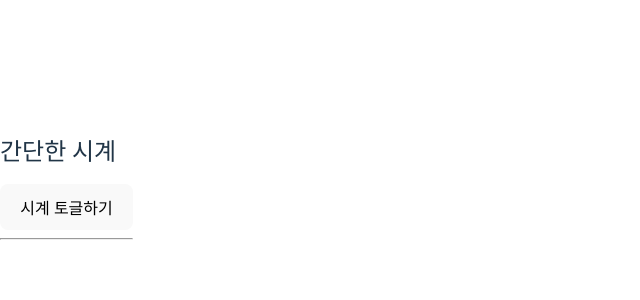
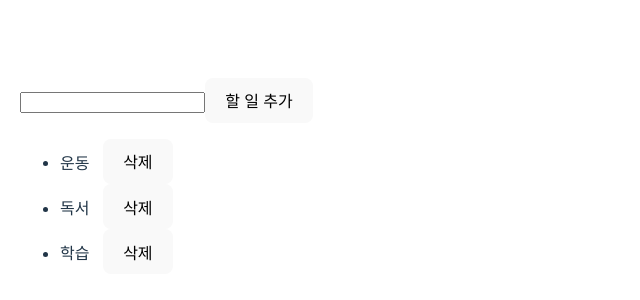
Before and after one commit to S2chanse/BCSReactStudy, a React (Vite) app in the folder Lesson5/hook-test-app/: page / in a window 1280 px wide. Shown: the part 216-516 px from the top of the page, without its empty margins (0-640 px from the left). Built offline with nearby package versions, Linux system fonts and the light colour scheme.

Commit message:
useReducer를 활용한 간단한 예제

```diff
--- /dev/null
+++ b/Lesson5/hook-test-app/src/App4.tsx
@@ -0,0 +1,55 @@
+import React, { ChangeEvent, useEffect, useReducer, useState } from 'react';
+import { TodoActionCreator, TodoItemType, TodoReducer } from './TodoReducer';
+
+type Props = {};
+
+let idNow = new Date().getTime();
+const initialTodoList: Array<TodoItemType> = [
+  { id: idNow, todo: '운동' },
+  { id: idNow + 1, todo: '독서' },
+  { id: idNow + 2, todo: '학습' },
+];
+
+function App4({}: Props) {
+  const [todoList, dispatchTodoList] = useReducer(TodoReducer, initialTodoList);
+  const [todo, setTodo] = useState('');
+  const addTodo = () => {
+    if (todo.replace(/[ ]/gi, '').length > 0) {
+      dispatchTodoList(TodoActionCreator.addTodo(todo));
+    } else {
+      alert('값을 입력해 주세요.');
+    }
+    setTodo('');
+  };
+  const deleteTodo = (id: number) => {
+    dispatchTodoList(TodoActionCreator.deleteTodo(id));
+  };
+  useEffect(() => {
+    console.log('useEffect', initialTodoList);
+  }, [initialTodoList]);
+
+  return (
+    <div style={{ padding: '20px' }}>
+      <input
+        type='text'
+        onChange={(e: ChangeEvent<HTMLInputElement>) =>
+          setTodo(e.currentTarget.value)
+        }
+        value={todo}
+      />
+      <button onClick={addTodo}>할 일 추가</button>
+      <ul>
+        {todoList.map((item) => {
+          return (
+            <li key={item.id}>
+              {item.todo} &nbsp;&nbsp;
+              <button onClick={() => deleteTodo(item.id)}>삭제</button>
+            </li>
+          );
+        })}
+      </ul>
+    </div>
+  );
+}
+
+export default App4;
--- a/Lesson5/hook-test-app/src/TodoReducer.ts
+++ b/Lesson5/hook-test-app/src/TodoReducer.ts
@@ -25,16 +25,19 @@ export type TodoActionType =
   | ReturnType<typeof TodoActionCreator.addTodo>
   | ReturnType<typeof TodoActionCreator.deleteTodo>;
 
-export const TodoReducer = (state: TodoItemType[], action: TodoActionType) => {
+export const TodoReducer = (
+  state: Array<TodoItemType>,
+  action: TodoActionType
+) => {
   switch (action.type) {
     case TODO_ACTION.ADD:
-      return produce(state, (draft) => {
+      return produce(state, (draft: Array<TodoItemType>) => {
         draft.push({ id: new Date().getTime(), todo: action.payload.todo });
       });
     case TODO_ACTION.DELETE:
       let index = state.findIndex((item) => item.id === action.payload.id);
-      return produce(state, (draft) => {
-        draft.slice(index, 1);
+      return produce(state, (draft: Array<TodoItemType>) => {
+        draft.splice(index, 1);
       });
     default:
       return state;
--- a/Lesson5/hook-test-app/src/main.tsx
+++ b/Lesson5/hook-test-app/src/main.tsx
@@ -1,6 +1,6 @@
 import React from 'react';
 import ReactDOM from 'react-dom/client';
-import App from './App3';
+import App from './App4';
 import './index.css';
 
 ReactDOM.createRoot(document.getElementById('root') as HTMLElement).render(
```
Also changed, not shown: 1 other file (tests, documents, lock files or other folders).
